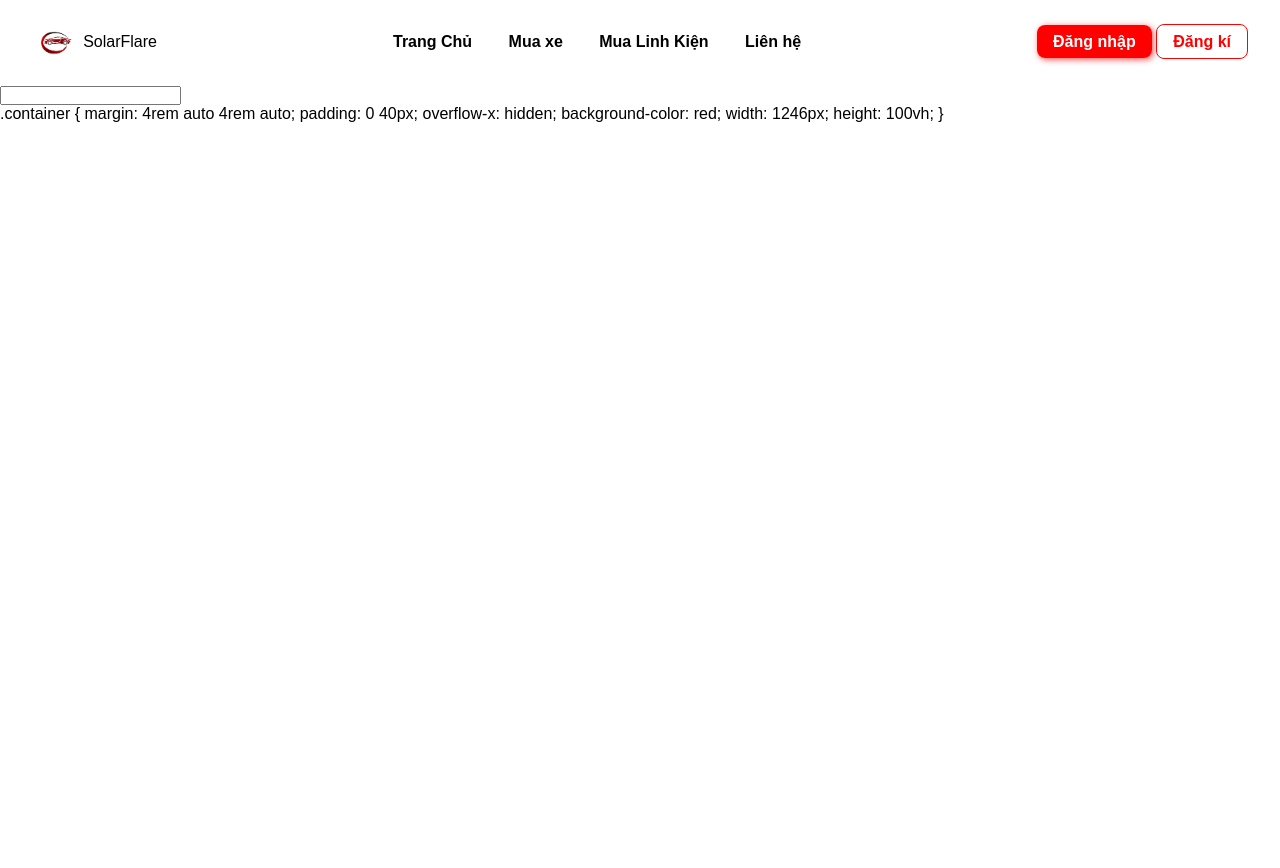
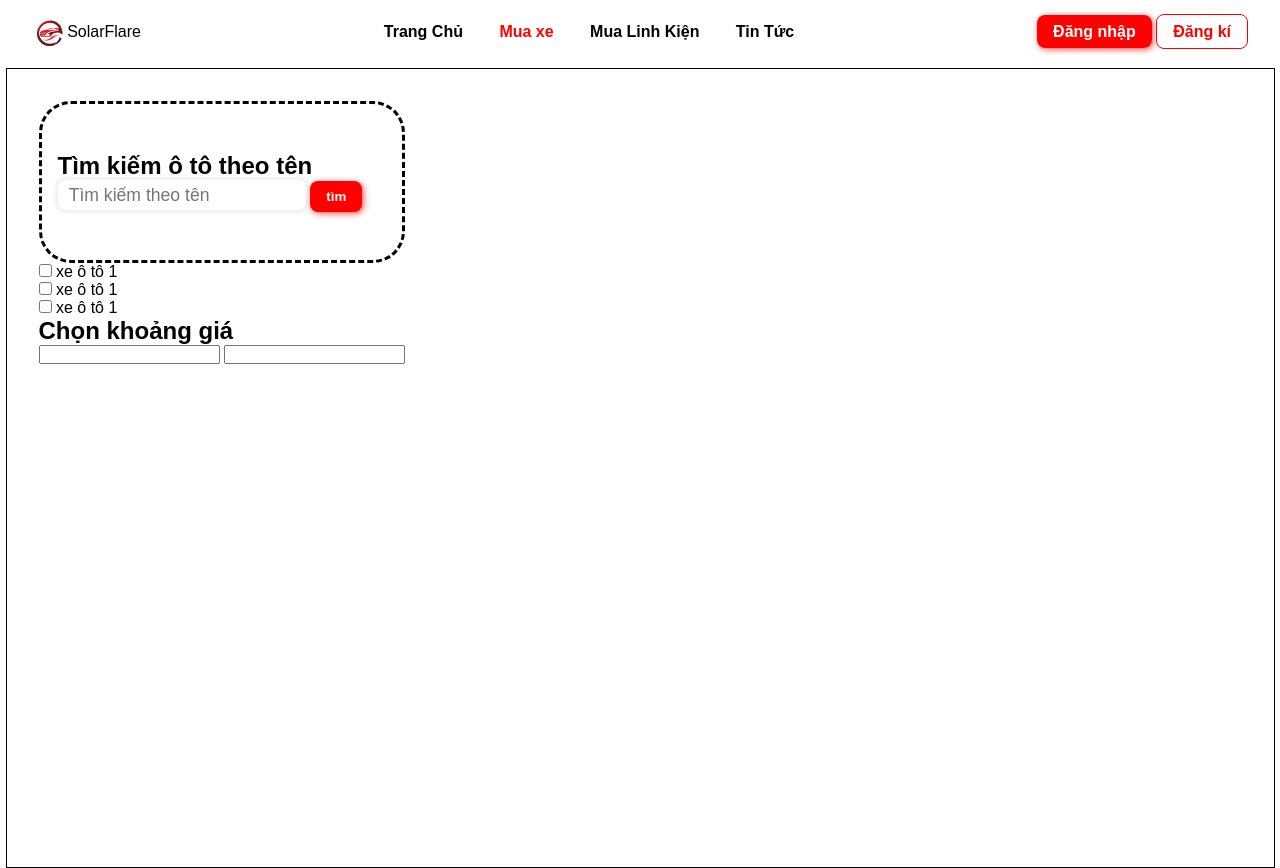
Before and after one commit to doluc2003/carshop, a PHP site: page /carShop/ in a window 1280 px wide. Before the commit the page ends 122 px from the top, so only its background shows below. Run offline with PHP 8.4, Linux system fonts and the light colour scheme; some web fonts are replaced.

Commit message:
landingpage 2

```diff
--- a/Assets/css/main.css
+++ b/Assets/css/main.css
@@ -9,6 +9,7 @@
 }
 html,
 body {
+  height: 100%;
   font-size: 16px;
   font-family: "Muli", sans-serif;
 }
--- a/Layout/Header/header.css
+++ b/Layout/Header/header.css
@@ -9,6 +9,9 @@
   justify-content: space-between;
   padding: 1rem 2rem;
   margin: auto;
+}
+.active a {
+  color: red !important;
 }
 .nav-container {
   list-style: none;
--- a/Layout/Header/index.php
+++ b/Layout/Header/index.php
@@ -12,18 +12,18 @@
     <header class="header-container">
         <div class="header-icon">
 
-                <img style="width:3.2rem" src="http://localhost/carShop/Assets/img/Logo.png" alt="">
+                <img style="width:2.2rem" src="http://localhost/carShop/Assets/img/Logo2.png" alt="">
                 <div>SolarFlare</div>
         </div>
         <ul class="nav-container">
-            <li class="nav-content"><a href="http://localhost/carShop/LandingPage/index.php" class="nav-child">Trang Chủ</a></li>
-            <li class="nav-content"><a href="http://localhost/carShop/Shop/index.php" class="nav-child">Mua xe</a></li>
-            <li class="nav-content"><a href="" class="nav-child">Mua Linh Kiện</a></li>
-            <li class="nav-content"><a href="" class="nav-child">Liên hệ</a></li>
+            <li class="<?php if($page =='Home'){echo 'nav-content active'; }else {echo 'nav-content ';}?>"><a href="http://localhost/carShop/LandingPage/index.php" class="nav-child">Trang Chủ</a></li>
+            <li class="<?php if($page =='shop'){echo 'nav-content active'; }else {echo 'nav-content ';}?>"><a href="http://localhost/carShop/Shop/index.php" class="nav-child">Mua xe</a></li>
+            <li class="<?php if($page =='Home'){echo 'nav-content active'; }else {echo 'nav-content ';}?>"><a href="" class="nav-child">Mua Linh Kiện</a></li>
+            <li class="<?php if($page =='Home'){echo 'nav-content active'; }else {echo 'nav-content ';}?>"><a href="" class="nav-child">Tin Tức</a></li>
         </ul>
         <div class="header-login">
-                <a class="btn btn-contain" href="">Đăng nhập</a>
-                <a class="btn btn-outline" href="">Đăng kí</a>
+                <a class="btn btn-contain" href="http://localhost/carShop/Login/index.php">Đăng nhập</a>
+                <a class="btn btn-outline" href="http://localhost/carShop/Signup/index.php">Đăng kí</a>
         </div>
     </header>
 </body>
--- /dev/null
+++ b/Login/login.css
@@ -0,0 +1,6 @@
+.contain {
+  height: 100%;
+  display: flex;
+  align-items: center;
+  justify-content: center;
+}
--- a/Shop/index.php
+++ b/Shop/index.php
@@ -7,26 +7,52 @@
     <style type="text/css">
          <?php include "../Assets/css/main.css"?>
         <?php include "../Layout/Header/header.css"?>
-
+        <?php include "../Shop/shop.css" ?>
    </style>
 </head>
 <body>
 <?php
+$page ="shop";
 require "../Layout/Header/index.php";
 ?>
 <button class="btn btn-contain">ádfádfádf</button>
 <!-- start content -->
     <div class="container">
-        <div class="fillter"></div>
+        <div class="fillter-container">
+            <div class="search-content">
+                <h2>Tìm kiếm ô tô theo tên </h2>
+                    <input type="text" name="" placeholder="Tìm kiếm theo tên" class="inp-search"> <button class="btn btn-contain">tìm</button>
+
+            </div>
+            <div class="chk-group">
+
+            </div>
+            <div class="chk-group">
+            <input type="checkbox" class="inp-check" name="ch2" >
+            <label for="ch2">xe ô tô 1 </label>
+            </div>
+            <div class="chk-group">
+            <input type="checkbox" class="inp-check" name="ch2" >
+            <label for="ch2">xe ô tô 1 </label>
+            </div>
+            <div class="chk-group">
+            <input type="checkbox" class="inp-check" name="ch4" >
+            <label for="ch4">xe ô tô 1 </label>
+            </div>
+            <div>
+                <h2>Chọn khoảng giá</h2>
+                <div>
+                    <input type="number" name="" id="">
+                    <input type="number" name="" id="">
+                </div>
+            </div>
+        </div>
         <div>
-            <button>anh duc</button>
-            <!-- containt -->
-            <p>fioáhdfoi;lkhádiklfhailóudh filúa dhfiou áhdio;ùh áioduhf ilo áudhfilouahsdfiouhádiloùhaiódhfioádhfoi;hádik;flháoi;dfho;ilaksdhfo;ádfkjh sdfjálkdfhjládkf
-                sdfádfádfádfádfádfádfádfádfádfádfádfádfádfádfád ádfá df ádf ádf ádf ádfádfádfsadfá
-            </p>
-            <input type="text">
+            <div>
+
+            </div>
         </div>
     </div>
-    <?php include "../carShop/Shop/shop.css" ?>
+
 </body>
 </html>
--- a/Shop/shop.css
+++ b/Shop/shop.css
@@ -1,8 +1,32 @@
 .container {
-  margin: 4rem auto 4rem auto;
-  padding: 0 40px;
+  margin: 2.3rem auto 0 auto;
   overflow-x: hidden;
-  background-color: red;
-  width: 1246px;
+  border: 1px solid black;
+  width: 1269px;
   height: 100vh;
+  padding: 1rem;
+  position: relative;
 }
+.fillter-container {
+  position: fixed;
+  height: 100vh;
+  padding: 1rem;
+  width: fit-content;
+  overflow-x: scroll;
+}
+.inp-check {
+  font-size: 30px;
+}
+.inp-search {
+  outline: none;
+  border: none;
+  box-shadow: 0 0 0.2rem 0.2rem rgba(233, 233, 233, 0.658);
+  padding: 0.3rem 0.7rem;
+  font-size: 1.1rem;
+  border-radius: 0.5rem;
+}
+.search-content {
+  padding: 3rem 1rem;
+  border: 0.2rem black dashed;
+  border-radius: 2rem;
+}
```
Also changed, not shown: LandingPage/Landingpage.css (+32 -3 lines), Layout/Footer/footer.css (added, +16 -0 lines), Layout/Footer/index.php (added, +26 -0 lines), Layout/slideMenu/index.php (added, +16 -0 lines), Login/index.php (added, +33 -0 lines), manageCar/index.php (added, +11 -0 lines), Assets/img/Honda.png (added), Assets/img/Logo2.png (added), Assets/img/audi_logo_icon_247535.png (added), Assets/img/mazda_logo_icon_145801.png (added), Assets/img/nissan_logo_icon_248364.png (added), Assets/img/toyota_logo_icon_249373.png (added), Register/index.php (added).
